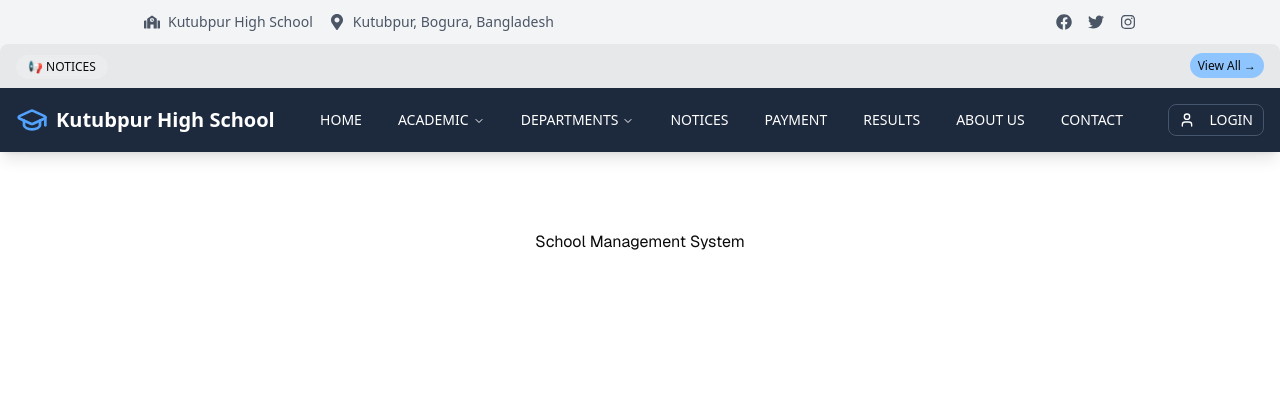
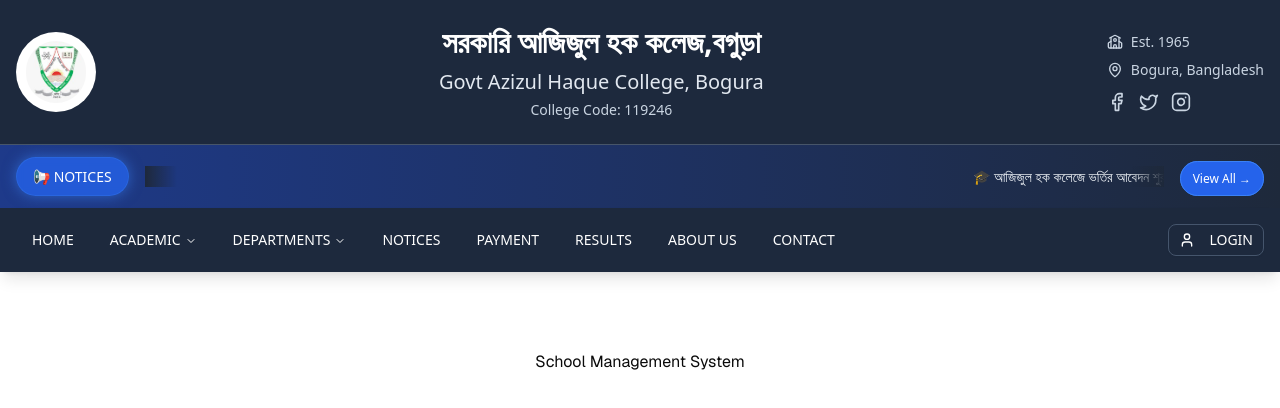
Before and after one commit to abuhosain/school-management-system-frontend, a Next.js app: page / in a window 1280 px wide. Shown: the top 408 px of the page. Built offline with nearby package versions, Linux system fonts and the light colour scheme.

Commit message:
nav and sub nav updated

```diff
--- a/src/components/nav/Navbar.tsx
+++ b/src/components/nav/Navbar.tsx
@@ -89,7 +89,8 @@ export default function Navbar() {
                 <div className="flex items-center gap-2">
                   <GraduationCap className="h-6 w-6 text-blue-400" />
                   <span className="font-bold text-lg">
-                    Kutubpur High School
+                    সরকারি আজিজুল হক কলেজ,বগুড়া
+
                   </span>
                 </div>
               </div>
@@ -162,16 +163,6 @@ export default function Navbar() {
             </SheetContent>
           </Sheet>
 
-          {/* Logo */}
-          <Link
-            href="/"
-            className="flex items-center gap-2 hover:opacity-80 transition-opacity"
-          >
-            <GraduationCap className="h-8 w-8 text-blue-400" />
-            <span className="font-bold text-xl hidden sm:block">
-              Kutubpur High School
-            </span>
-          </Link>
 
           {/* Desktop Navigation */}
           <NavigationMenu className="hidden lg:flex">
--- a/src/components/nav/SubNav.css
+++ b/src/components/nav/SubNav.css
@@ -1,3 +1,22 @@
+/* Notice Section Styling */
+.notice-section {
+  background: linear-gradient(to right, #1e3a8a, #1e293b);
+  border-top: 1px solid #475569;
+}
+
+/* Notice Badge Styling */
+.notice-badge {
+  display: inline-flex;
+  align-items: center;
+  padding: 0.5rem 1rem;
+  border-radius: 9999px;
+  font-size: 0.875rem;
+  font-weight: 500;
+  background-color: rgba(37, 99, 235, 0.8);
+  color: white;
+  backdrop-filter: blur(4px);
+  border: 1px solid rgba(59, 130, 246, 0.3);
+}
 
 /* Professional Marquee Animation */
 .marquee-container {
@@ -13,9 +32,8 @@
 }
 
 .marquee-item {
-
   font-size: 0.875rem;
-
+  color: #f1f5f9;
   margin-right: 4rem;
   display: inline-block;
   flex-shrink: 0;
@@ -47,6 +65,33 @@
   pointer-events: none;
 }
 
+.marquee-container::before {
+  left: 0;
+  background: linear-gradient(to right, #1e293b, transparent);
+}
+
+.marquee-container::after {
+  right: 0;
+  background: linear-gradient(to left, #1e293b, transparent);
+}
+
+/* View All Button Styling */
+.view-all-btn {
+  font-size: 0.75rem;
+  transition: all 0.3s ease;
+  padding: 0.5rem 0.75rem;
+  background-color: #2563eb;
+  color: white;
+  border-radius: 9999px;
+  border: 1px solid #3b82f6;
+  text-decoration: none;
+}
+
+.view-all-btn:hover {
+  background-color: #1d4ed8;
+  transform: translateY(-1px);
+  box-shadow: 0 4px 8px rgba(0, 0, 0, 0.2);
+}
 
 /* Responsive adjustments */
 @media (max-width: 768px) {
@@ -58,4 +103,63 @@
     font-size: 0.8125rem;
     margin-right: 3rem;
   }
+
+  .notice-badge {
+    padding: 0.375rem 0.75rem;
+    font-size: 0.75rem;
+  }
+
+  .view-all-btn {
+    padding: 0.375rem 0.625rem;
+  }
 }
+
+/* Dark mode support */
+@media (prefers-color-scheme: dark) {
+  .marquee-container::before {
+    background: linear-gradient(to right, #1e293b, transparent);
+  }
+
+  .marquee-container::after {
+    background: linear-gradient(to left, #1e293b, transparent);
+  }
+}
+
+/* Enhanced animations */
+.notice-badge {
+  animation: pulse-glow 2s ease-in-out infinite alternate;
+}
+
+@keyframes pulse-glow {
+  0% {
+    box-shadow: 0 0 5px rgba(59, 130, 246, 0.3);
+  }
+  100% {
+    box-shadow: 0 0 15px rgba(59, 130, 246, 0.6);
+  }
+}
+
+/* Smooth transitions */
+.view-all-btn,
+.notice-badge {
+  transition: all 0.3s cubic-bezier(0.4, 0, 0.2, 1);
+}
+
+/* Focus states for accessibility */
+.view-all-btn:focus {
+  outline: 2px solid #3b82f6;
+  outline-offset: 2px;
+}
+
+/* Print styles */
+@media print {
+  .marquee-content {
+    animation: none;
+    transform: none;
+  }
+
+  .marquee-container::before,
+  .marquee-container::after {
+    display: none;
+  }
+}
--- a/src/components/nav/SubNav.tsx
+++ b/src/components/nav/SubNav.tsx
@@ -1,110 +1,129 @@
 import Link from "next/link";
-import React from "react";
+import {
+  School,
+  MapPin,
+  Facebook,
+  Twitter,
+  Instagram,
+  Bell,
+} from "lucide-react";
+import Image from "next/image";
 import "./SubNav.css";
-import {
-  FaFacebook,
-  FaTwitter,
-  FaInstagram,
-  FaSchool,
-  FaMapMarkerAlt,
-} from "react-icons/fa";
+import logo from "@/assets/logo/azizul.jpg";
 
 const SubNav = () => {
   return (
-    <div className="w-full hidden md:block bg-gray-100 dark:bg-gray-800">
-      <div className="container mx-auto">
-        <div className="flex justify-center">
-          <div className="w-full md:w-4/5 py-3 px-4 flex items-center justify-between">
-            {/* Left: School Info */}
-            <div className="flex items-center justify-between space-x-4">
-              <div className="flex items-center space-x-2">
-                <FaSchool className="text-gray-600 dark:text-gray-300" />
-                <span className="text-sm text-gray-600 dark:text-gray-300">
-                  Kutubpur High School
-                </span>
-              </div>
-              <div className="flex items-center space-x-2">
-                <FaMapMarkerAlt className="text-gray-600 dark:text-gray-300" />
-                <span className="text-sm text-gray-600 dark:text-gray-300">
-                  Kutubpur, Bogura, Bangladesh
-                </span>
+    <div className="w-full bg-slate-800 text-white">
+      {/* Top Header Section */}
+
+      {/* Main Header Section */}
+      <div className="bg-slate-800 py-6">
+        <div className="container mx-auto px-4">
+          <div className="flex items-center justify-between">
+            {/* School Logo */}
+            <div className="flex-shrink-0">
+              <div className="w-20 h-20 bg-white rounded-full flex items-center justify-center">
+                <Image
+                  src={logo}
+                  alt="School Logo"
+                  width={60}
+                  height={60}
+                  className="rounded-full"
+                />
               </div>
             </div>
 
-            {/* Right: Social Icons */}
-            <div className="flex items-center space-x-4">
+            {/* School Name and Info */}
+            <div className="flex-1 text-center px-8">
+              <h1 className="text-2xl md:text-3xl font-bold text-white mb-2">
+                সরকারি আজিজুল হক কলেজ,বগুড়া
+              </h1>
+              <h2 className="text-lg md:text-xl text-slate-200 mb-1">
+                Govt Azizul Haque College, Bogura
+              </h2>
+              <p className="text-sm text-slate-300">College Code: 119246</p>
+            </div>
+
+            {/* Contact Info and Social */}
+            <div className="flex-shrink-0 text-right">
+              <div className="flex flex-col space-y-2 mb-3">
+                <div className="flex items-center space-x-2 text-sm text-slate-300">
+                  <School className="w-4 h-4" />
+                  <span>Est. 1965</span>
+                </div>
+                <div className="flex items-center space-x-2 text-sm text-slate-300">
+                  <MapPin className="w-4 h-4" />
+                  <span>Bogura, Bangladesh</span>
+                </div>
+              </div>
+              <div className="flex items-center space-x-3">
                 <Link
                   aria-label="Facebook"
                   href="https://facebook.com"
                   rel="noopener noreferrer"
                   target="_blank"
+                  className="text-slate-300 hover:text-blue-400 transition-colors"
                 >
-                <FaFacebook className="text-gray-600 dark:text-gray-300 hover:text-blue-600 dark:hover:text-blue-400" />
+                  <Facebook className="w-5 h-5" />
                 </Link>
                 <Link
                   aria-label="Twitter"
                   href="https://twitter.com"
                   rel="noopener noreferrer"
                   target="_blank"
+                  className="text-slate-300 hover:text-blue-300 transition-colors"
                 >
-                <FaTwitter className="text-gray-600 dark:text-gray-300 hover:text-blue-400 dark:hover:text-blue-300" />
+                  <Twitter className="w-5 h-5" />
                 </Link>
                 <Link
                   aria-label="Instagram"
                   href="https://instagram.com"
                   rel="noopener noreferrer"
                   target="_blank"
+                  className="text-slate-300 hover:text-pink-400 transition-colors"
                 >
-                <FaInstagram className="text-gray-600 dark:text-gray-300 hover:text-pink-600 dark:hover:text-pink-400" />
+                  <Instagram className="w-5 h-5" />
                 </Link>
+              </div>
+            </div>
           </div>
         </div>
       </div>
 
       {/* Notice Section with Professional Marquee */}
-        <div className="relative overflow-hidden bg-gradient-to-r rounded-t-md ">
-          <div className="absolute inset-0 bg-black/5"></div>
-          <div className="relative">
-            <div className="flex items-center py-2 px-4">
+      <div className="notice-section">
+        <div className="container mx-auto">
+          <div className="flex items-center py-3 px-4">
             <div className="flex-shrink-0 mr-4">
-                <span className="inline-flex items-center px-3 py-1 rounded-full text-xs font-medium bg-white/20  backdrop-blur-sm">
-                  📢 NOTICES
-                </span>
+              <span className="notice-badge">📢 NOTICES</span>
             </div>
             <div className="flex-1 overflow-hidden">
               <div className="marquee-container">
                 <div className="marquee-content">
                   <span className="marquee-item">
-                      🎓 Admission form distribution starts from 5th August 2025
-                      - Visit office between 9 AM to 4 PM
+                    🎓 আজিজুল হক কলেজে ভর্তির আবেদন শুরু ৫ আগস্ট ২০২৫ থেকে -
+                    অফিস সময় সকাল ৯টা থেকে বিকাল ৪টা
                   </span>
                   <span className="marquee-item">
-                      📊 HSC Exam results will be published on 10th August 2025
-                      at 2:00 PM
+                    📊 HSC পরীক্ষার ফলাফল প্রকাশ হবে ১০ আগস্ট ২০২৫ দুপুর ২টায়
                   </span>
                   <span className="marquee-item">
-                      🎭 Annual cultural program will be held on 25th August
-                      2025
+                    🎭 বার্ষিক সাংস্কৃতিক অনুষ্ঠান অনুষ্ঠিত হবে ২৫ আগস্ট ২০২৫
                   </span>
                   <span className="marquee-item">
-                      📚 New academic session 2025-26 starts from 1st September
-                      2025
+                    📚 নতুন শিক্ষাবর্ষ ২০২৫-২৬ শুরু হবে ১ সেপ্টেম্বর ২০২৫ থেকে
                   </span>
                   <span className="marquee-item">
-                      🏆 Our students won 1st prize in District Science Fair
-                      2025
+                    🏆 আমাদের ছাত্রছাত্রীরা জেলা বিজ্ঞান মেলা ২০২৫ এ প্রথম
+                    পুরস্কার জিতেছে
                   </span>
                 </div>
               </div>
             </div>
-              <div className="flex-shrink-0 ml-4 mb-1 ">
-                <Link
-                  href="/notices"
-                  className="text-xs transition-colors px-2 py-1 bg-blue-300 rounded-4xl"
-                >
+            <div className="flex-shrink-0 ml-4">
+              <Link href="/notices" className="view-all-btn">
                 View All →
               </Link>
-              </div>
             </div>
           </div>
         </div>
```
Also changed, not shown: src/assets/logo/azizul.jpg (added). Lines whose indentation alone changed are shown as unchanged.
